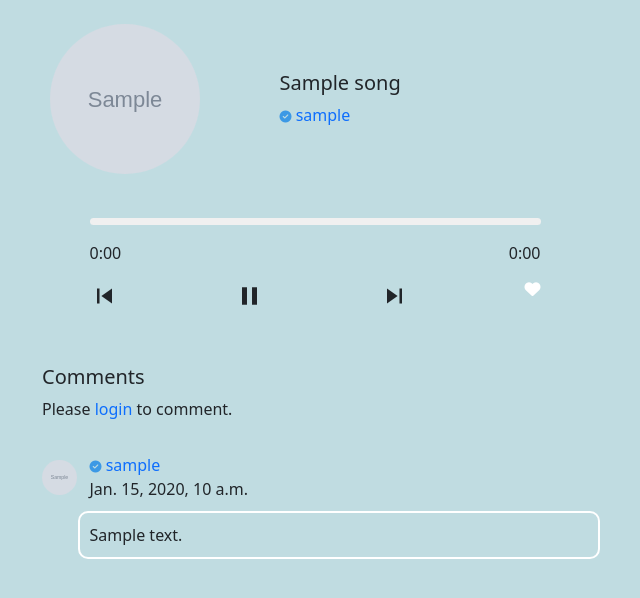
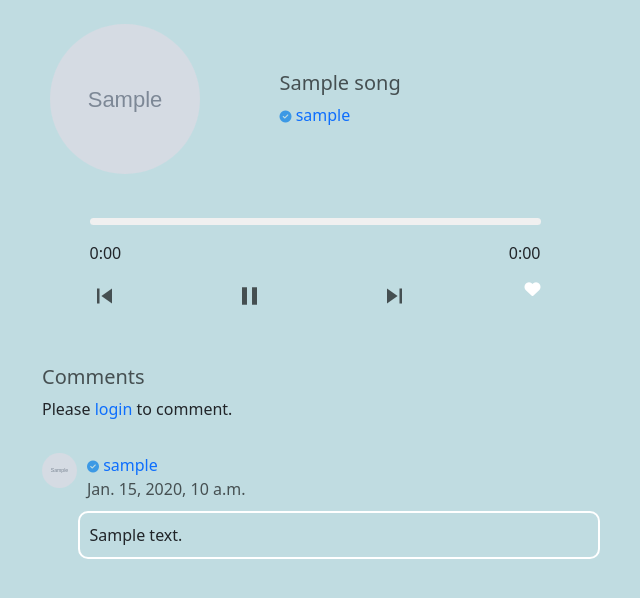
Before and after one commit to pyaephyokyaw15/Whale, a Django app: page /songs/1/ in a window 1280 px wide. Shown: the part 55-653 px from the top of the page, without its empty margins (325-965 px from the left). Run offline with Django 4.2, Linux system fonts and the light colour scheme; tables that the repository leaves empty hold one stand-in row (values such as "Sample post"); grey boxes marked "Sample" are stand-in pictures; some libraries are stand-ins or nearby versions.

Commit message:
UI Update

```diff
--- a/static/css/style.css
+++ b/static/css/style.css
@@ -16,7 +16,7 @@ a {
 .profile-thumbnail {
     width: 35px;
     height: 35px;
-    border-radius: 20px;
+    border-radius: 25px;
     background-color: inherit;
 }
 
@@ -31,6 +31,7 @@ i.fa-heart {
 {
     cursor: pointer;
     font-size: 30px;
+    color: #000000a3;
 
 }
 
@@ -88,7 +89,7 @@ i.fa-heart {
 .song-progress-bar {
     height: 7px;
     width: 0%;
-    background-color: black;
+    background-color: #000000a3;
     border-radius: inherit;
 
 }
@@ -169,7 +170,7 @@ legend {
     outline: none;
     border: 0px;
     background: transparent;
-    border-bottom: 2px solid black;
+    border-bottom: 2px solid #000000a3;;
 }
 
 .my-delete-button, .my-edit-button, .comment-delete-button, .comment-edit-button {
@@ -177,3 +178,21 @@ legend {
     border: none;
     color: #3c99e5;
 }
+
+.title{
+    color: #000000a3;
+}
+
+.comment-date{
+    color: #000000a3;
+    margin-top: 0px;
+    margin-bottom: 0px;
+}
+
+.profile-thumbnail-wrapper{
+    margin-right: 10px;
+}
+
+legend{
+    color: #000000b0;
+}
--- a/templates/includes/navbar.html
+++ b/templates/includes/navbar.html
@@ -52,7 +52,7 @@
                 </li>
             </ul>
 
-            <ul class="navbar-nav mb-2 mb-lg-0 mx-lg-3">
+            <ul class="navbar-nav ms-auto mb-2 mb-lg-0 mx-lg-3">
                 <li class="nav-item dropdown">
                     <a class="nav-link dropdown-toggle" href="#" id="navbarDropdown" role="button" data-bs-toggle="dropdown" aria-expanded="false">
                         {% if user.is_authenticated %}
--- a/templates/songs/song_detail.html
+++ b/templates/songs/song_detail.html
@@ -12,7 +12,7 @@
             <div class="col col-md-4">
                 <div class="row">
                     <div class="col">
-                        <h5>{{ song.title }}</h5>
+                        <h5 class="title">{{ song.title }}</h5>
                     </div>
                 </div>
                 <div class="row">
@@ -78,7 +78,7 @@
 
         <div class="row align-items-center justify-content-center mt-5">
             <div class="col col-12 col-md-6">
-                <h5>Comments</h5>
+                <h5 class="title">Comments</h5>
 
                 {% if user.is_authenticated %}
 
@@ -101,17 +101,17 @@
             <div id="comment-list" class="col col-12 col-md-6">
                 {% for comment in comments %}
                     <div class="comment" data-id="{{ comment.id }}">
-                        <div class="comment-box row align-items-center">
-                              <div class="col col-1">
+                        <div class="comment-box d-flex flex-row">
+                              <div class="profile-thumbnail-wrapper">
                                   <img class="profile-thumbnail" src="{{ comment.owner.profile_picture.url }}" alt="image">
                               </div>
-                              <div class="col col-11">
+                              <div>
                                   {% if song.owner.authentic %}
                                     <i class="fas fa-check-circle"></i>
                                   {% endif %}
                                   <a href="{% url 'accounts:profile'  comment.owner  %}">{{ comment.owner }}</a>
 
-                                  <p class="comment-date" style="margin-top: 0px;margin-bottom: 0px">{{ comment.created_on }}</p>
+                                  <p class="comment-date">{{ comment.created_on }}</p>
                               </div>
                         </div>
                         <div class="row align-items-center justify-content-end">
@@ -138,9 +138,10 @@
                         {% endif %}
                         <br>
                     </div>
-
+                {% comment %}
                 {% empty %}
                     No comments yet!
+                {% endcomment %}
                 {% endfor %}
             </div>
         </div>
```
Also changed, not shown: README.md.
